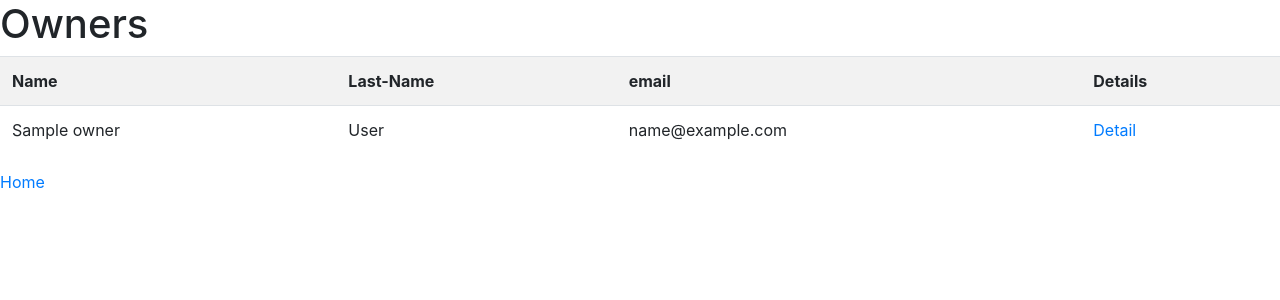
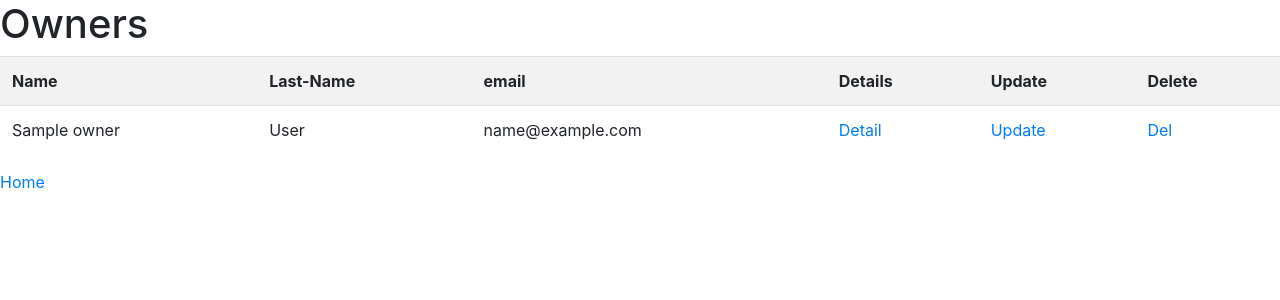
Before and after one commit to k-cakmak/first_project, a Django app: page /owners/ in a window 1280 px wide. Shown: the part 170-470 px from the top of the page. Run offline with Django 5.2, Linux system fonts and the light colour scheme; tables that the repository leaves empty hold one stand-in row (values such as "Sample post").

Commit message:
update, delete

```diff
--- a/petclinic/templates/petclinic/owner_form.html
+++ b/petclinic/templates/petclinic/owner_form.html
@@ -1,7 +1,7 @@
 {% extends 'base.html' %}
 {% block title %}Create new Owner{% endblock %}
 {% block content %}
-<p>Create New Owner</p>
+<p>Create/Update Owner</p>
 <form method="POST">
 {% csrf_token %}
 {{form.as_p}}
--- a/petclinic/templates/petclinic/owner_list.html
+++ b/petclinic/templates/petclinic/owner_list.html
@@ -9,6 +9,8 @@
             <th>Last-Name</th>
             <th>email</th>
             <th>Details</th>
+            <th>Update</th>
+            <th>Delete</th>
         </tr>
         {% for obj in objects%}
         <tr>
@@ -16,6 +18,8 @@
             <td>{{obj.last_name}}</td>
             <td>{{obj.email}}</td>
             <td><a href="/owner/{{obj.id}}">Detail</a></td>
+            <td><a href="/owner/update/{{obj.id}}">Update</a></td>
+            <td><a href="/owner/delete/{{obj.id}}">Del</a></td>
         </tr>
         {% endfor %}
     </table>
--- a/petclinic/urls.py
+++ b/petclinic/urls.py
@@ -6,4 +6,6 @@ urlpatterns = [
     path('owners/', views.list_owner, name="owners"),
     path('owner/<int:pk>', views.detail_owner, name="detail-owner"),
     path('owner/', views.create_owner, name="owner"),
+    path('owner/update/<int:pk>', views.update_owner, name="updateowner"),
+    path('owner/delete/<int:pk>', views.delete_owner, name="delete-owner"),
 ]
--- a/petclinic/views.py
+++ b/petclinic/views.py
@@ -41,3 +41,20 @@ def create_owner(request):
             return HttpResponseRedirect("/owners")
     form = OwnerForm()
     return render(request, "petclinic/owner_form.html", context={"form":form})
+
+def update_owner(request, pk):
+    obj = Owner.objects.get(pk=pk)
+    if request.method == 'POST':
+        form = OwnerForm(request.POST, instance=obj)
+        if form.is_valid():
+            form.save()
+            return redirect("/owners")
+    form = OwnerForm(instance=obj)
+    return render(request, "petclinic/owner_form.html", context={"form":form})
+
+def delete_owner(request, pk):
+    obj = Owner.objects.get(pk=pk)
+    if request.method == 'POST':
+        obj.delete()
+        return redirect("/owners")
+    return render(request, "petclinic/owner_delete.html", context={"owner":obj})
```
Also changed, not shown: petclinic/templates/petclinic/owner_delete.html (added, +10 -0 lines).
